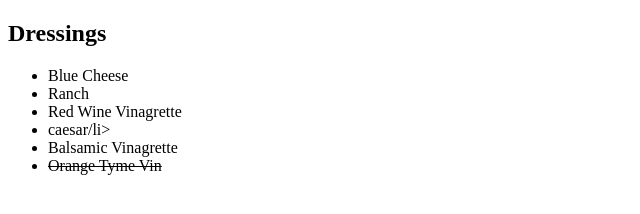
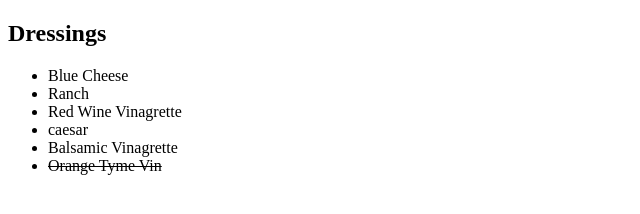
Before and after one commit to Nando52/jumbotron, a plain HTML site: page test.html in a window 1280 px wide. Shown: the full height of the page, 0-640 px from the left. Drawn offline with Linux system fonts and the light colour scheme.

Commit message:
Update test.html

```diff
--- a/test.html
+++ b/test.html
@@ -12,7 +12,7 @@
   <li>Blue Cheese</li>
   <li>Ranch</li>
   <li>Red Wine Vinagrette</li>
-  <li>caesar/li>
+  <li>caesar</li>
   <li>Balsamic Vinagrette</li>
   <li><del>Orange Tyme Vin</del></li>
 
```
